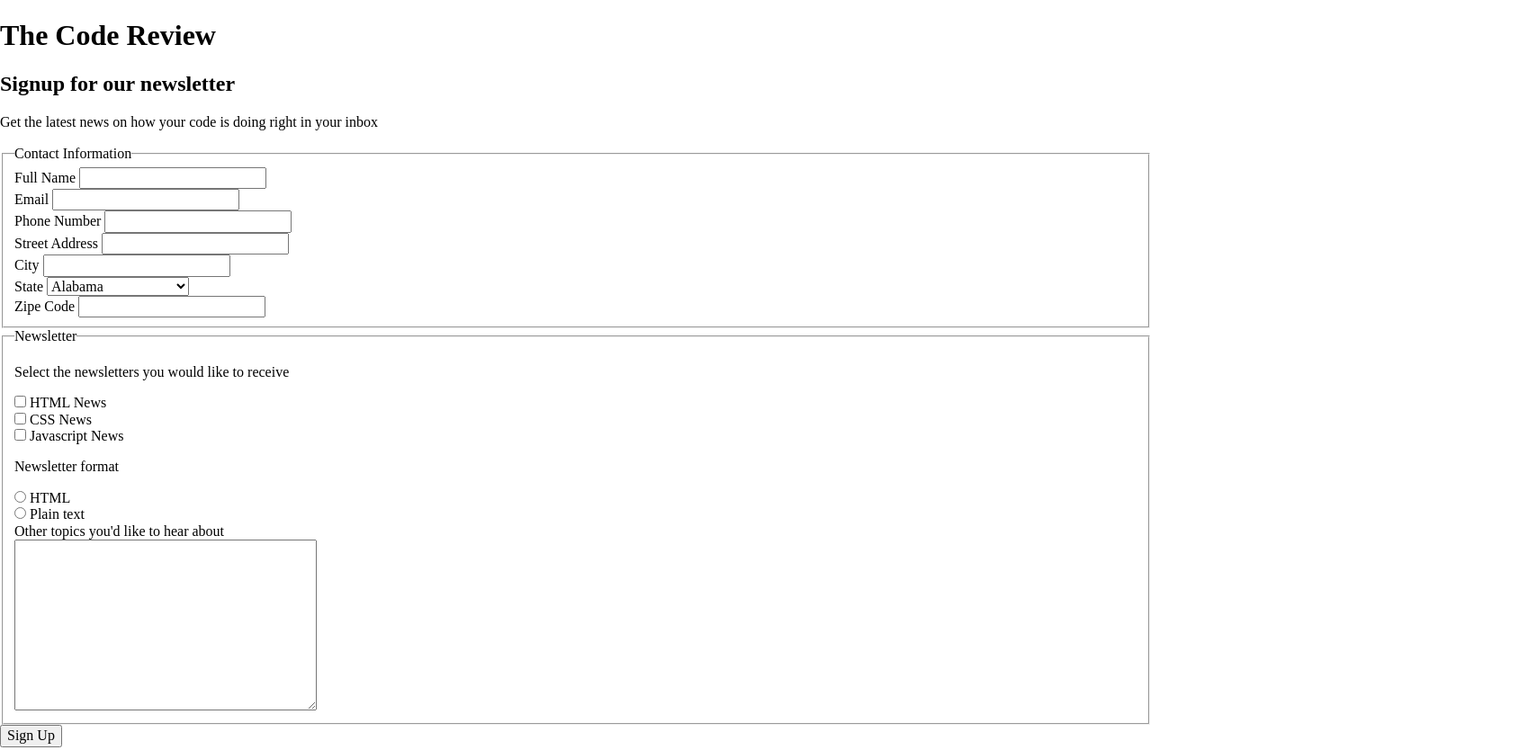
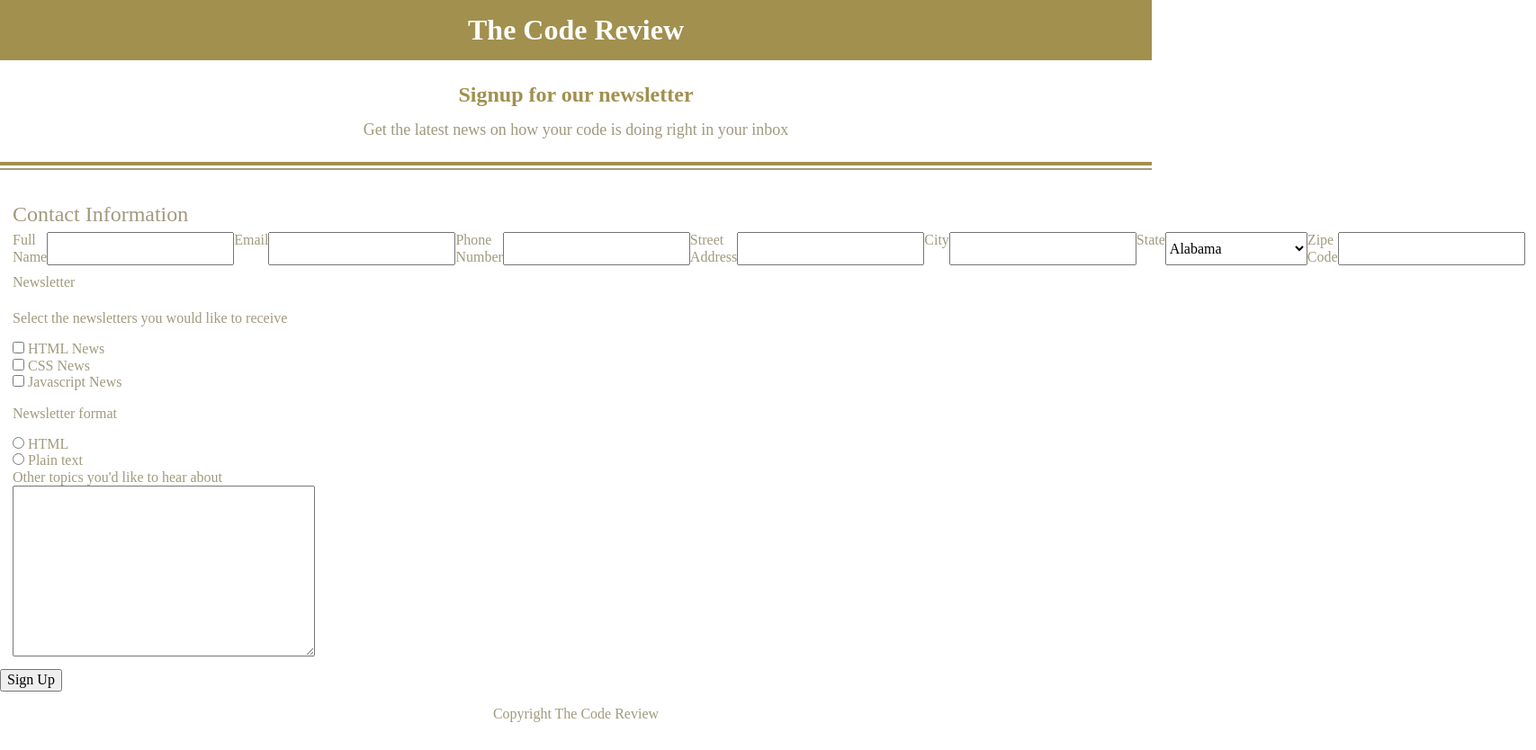
Before and after one commit to Vibes420/FETD-Proj-03, a plain HTML site: page index.html in a window 1280 px wide. Shown: the top 834 px of the page at 90% size, 1707 px wide, since content can reach past the window. Drawn offline with Linux system fonts and the light colour scheme.

Commit message:
add some basic styling to formm

```diff
--- a/css/styles.css
+++ b/css/styles.css
@@ -0,0 +1,56 @@
+/****Base Styles****/
+
+* {
+    box-sizing: border-box;
+    /* border: 1px solid; */
+}
+
+fieldset {
+    border: none;
+}
+
+body {
+    text-align: center;
+    color: #A19A7E;
+}
+
+
+/****Header Styles****/
+.main-header {
+    padding-top: 15px;
+    padding-bottom: 15px;
+    background-color: #A1904E;
+}
+
+h1 {
+    margin: 0;
+    color: #fff;
+}
+
+/****Form Heading Styles****/
+.form-heading {
+    color: #A1904E;
+    margin-bottom: 15px;
+    margin-top: 25px;
+}
+.form-info {
+    font-size: 18px;
+    border-bottom: 4px solid #A1904E;
+    padding-bottom: 25px;
+    margin: 0;
+}
+
+
+/****Form  Styles****/
+.form {
+    margin-top: 3px;
+    border-top: 2px solid #A19A7E;
+    padding-top: 36px;
+    text-align: left;
+}
+.form-contact-info {
+    display: flex;
+}
+.form-contact-info > legend {
+    font-size: 24px;
+}
--- a/index.html
+++ b/index.html
@@ -13,10 +13,10 @@
         <h1 class="main-heading">The Code Review</h1>
     </header>
     <main id="main-container" class="main-container">
-        <h2>Signup for our newsletter</h2>
-        <p>Get the latest news on how your code is doing right in your inbox</p>
+        <h2 class="form-heading">Signup for our newsletter</h2>
+        <p class="form-info">Get the latest news on how your code is doing right in your inbox</p>
         <form action="index.html" method="POST" class="form">
-            <fieldset>
+            <fieldset class="form-contact-info">
                 <legend>
                     Contact Information
                 </legend>
```
